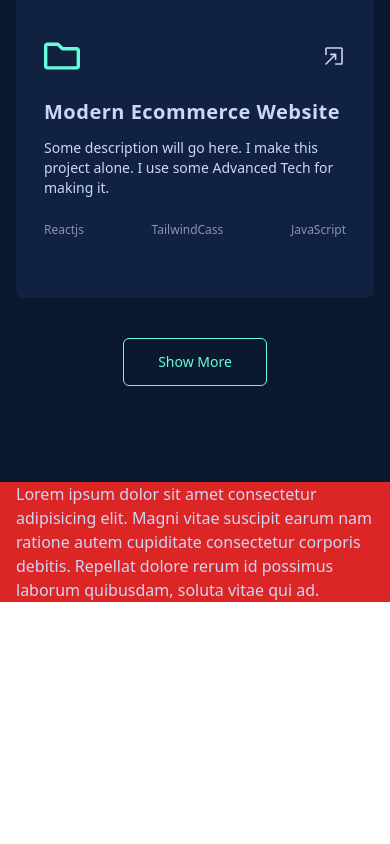
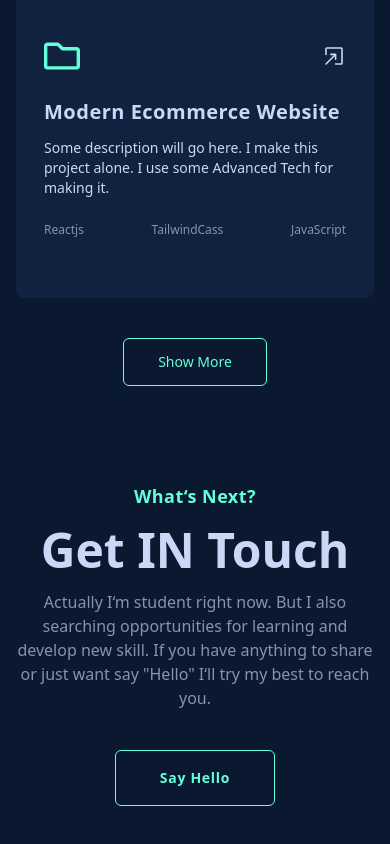
Before and after one commit to Shariful-Islam-Saju/My-Portfolio, a React (Vite) app: page / in a window 390 px wide. Shown: the part 6999-7843 px from the top of the page. Before the commit the page ends 7601 px from the top, so only its background shows below. Built offline with nearby package versions, Linux system fonts and the light colour scheme.

Commit message:
complete the contact page

```diff
--- a/src/ui/Contacts.jsx
+++ b/src/ui/Contacts.jsx
@@ -3,10 +3,22 @@ import Container from "./Container";
 
 export default function Contacts() {
   return (
-    <Container id="contact" className="bg-red-600">
-      Lorem ipsum dolor sit amet consectetur adipisicing elit. Magni vitae
-      suscipit earum nam ratione autem cupiditate consectetur corporis debitis.
-      Repellat dolore rerum id possimus laborum quibusdam, soluta vitae qui ad.
+    <Container
+      id="contact"
+      className="pb-10 lg:pb-32  flex flex-col gap-4 items-center justify-center"
+    >
+      <p className="text-lg text-designColor font-semibold tracking-wide">
+        What&lsquo;s Next?
+      </p>
+      <h2 className="text-5xl font-semibold">Get IN Touch</h2>
+      <p className="max-w-xl mx-auto text-center text-darkText">
+        Actually I&lsquo;m student right now. But I also searching opportunities
+        for learning and develop new skill. If you have anything to share or
+        just want say &quot;Hello&quot; I&lsquo;ll try my best to reach you.
+      </p>
+      <a href="mailto:sajukhan12905@gmail.com">
+        <p className="w-40 h-14 border border-designColor font-semibold mt-6 text-sm text-designColor tracking-wider rounded-md hover:bg-hoverColor duration-300 flex items-center justify-center">Say Hello</p>
+      </a>
     </Container>
   );
 }
```
